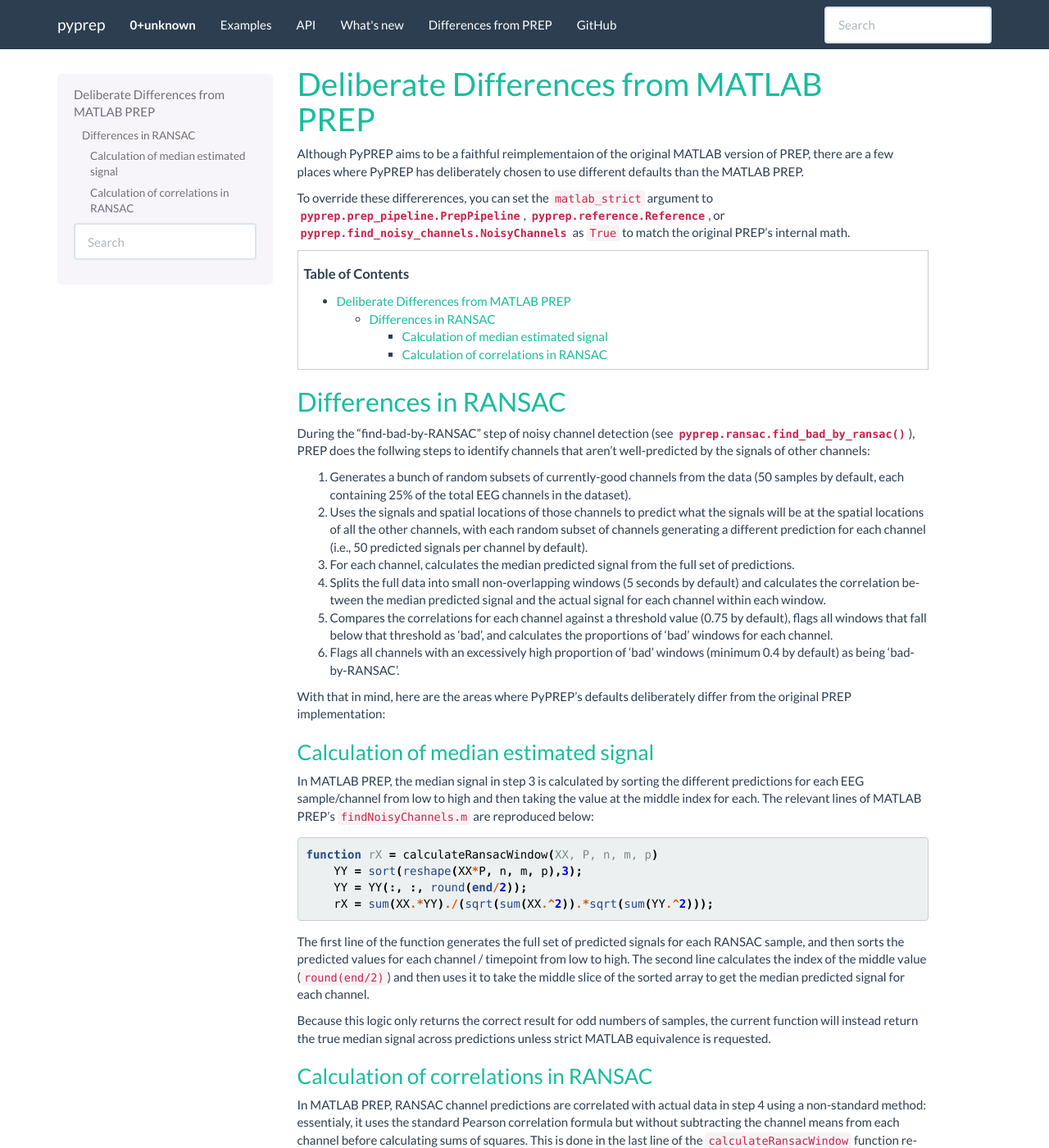
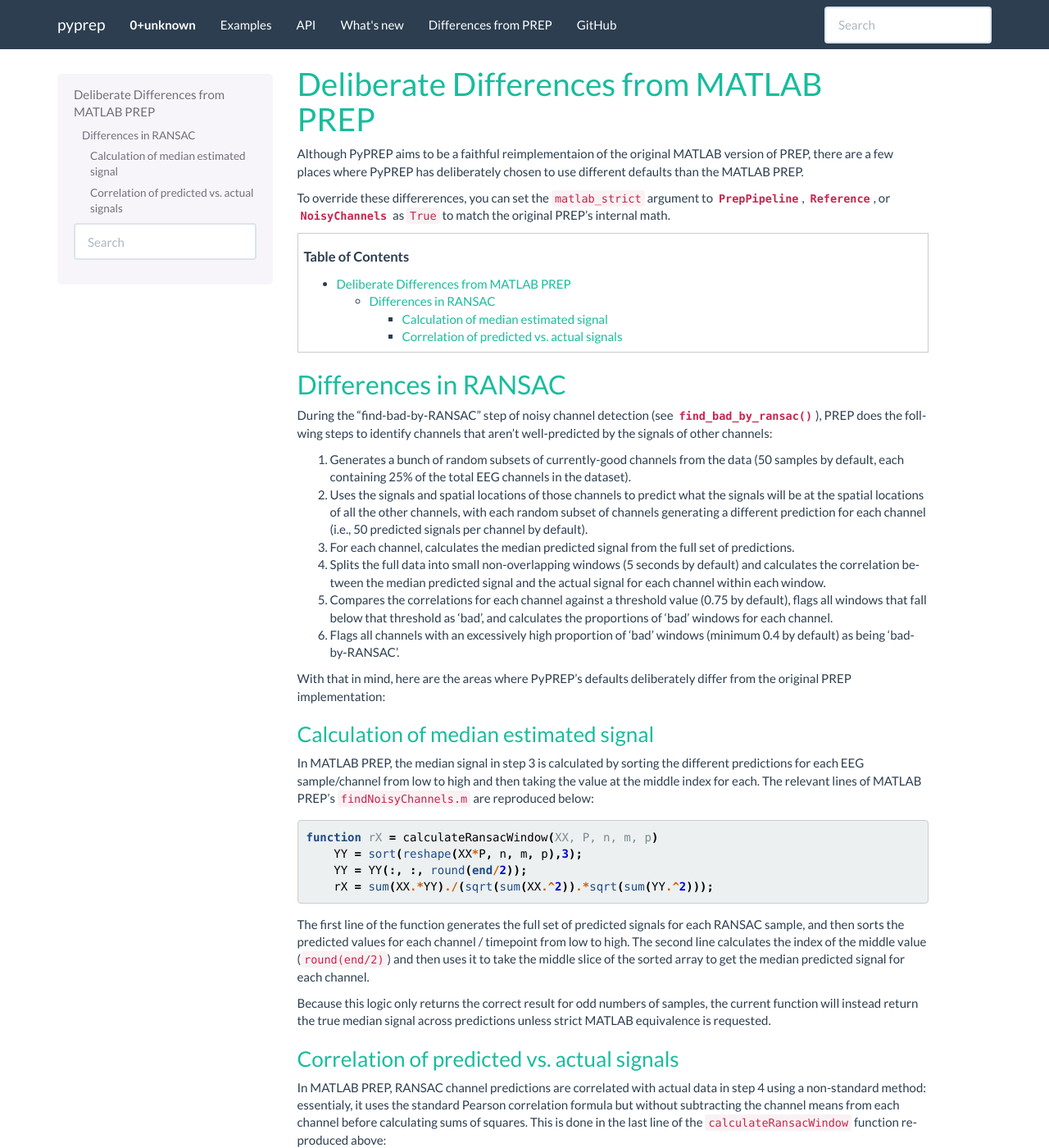
Before and after one commit to sappelhoff/pyprep, a Sphinx documentation site: the page built from docs/matlab_differences.rst, in a window 1280 px wide and 1400 px high. Shown: the whole window at 82% size. Built offline with Sphinx 7.4.7, drawn with Linux system fonts in a browser that asks for light colours.

Commit message:
Try fixing sphinxdoc references and warnings

```diff
--- a/docs/matlab_differences.rst
+++ b/docs/matlab_differences.rst
@@ -1,3 +1,5 @@
+:orphan:
+
 .. _matlab-diffs:
 
 Deliberate Differences from MATLAB PREP
@@ -8,8 +10,9 @@ version of PREP, there are a few places where PyPREP has deliberately chosen
 to use different defaults than the MATLAB PREP.
 
 To override these differerences, you can set the ``matlab_strict`` argument to
-:class:`pyprep.prep_pipeline.PrepPipeline`, :class:`pyprep.reference.Reference`,
-or :class:`pyprep.find_noisy_channels.NoisyChannels` as ``True`` to match the
+:class:`~pyprep.prep_pipeline.PrepPipeline`,
+:class:`~pyprep.reference.Reference`,
+or :class:`~pyprep.find_noisy_channels.NoisyChannels` as ``True`` to match the
 original PREP's internal math.
 
 .. contents:: Table of Contents
@@ -20,7 +23,7 @@ Differences in RANSAC
 ---------------------
 
 During the "find-bad-by-RANSAC" step of noisy channel detection (see
-:func:`pyprep.ransac.find_bad_by_ransac`), PREP does the follwing steps to
+:func:`~pyprep.ransac.find_bad_by_ransac`), PREP does the follwing steps to
 identify channels that aren't well-predicted by the signals of other channels:
 
 1) Generates a bunch of random subsets of currently-good channels from the data
@@ -76,8 +79,8 @@ the current function will instead return the true median signal across
 predictions unless strict MATLAB equivalence is requested.
 
 
-Calculation of correlations in RANSAC
-^^^^^^^^^^^^^^^^^^^^^^^^^^^^^^^^^^^^^
+Correlation of predicted vs. actual signals
+^^^^^^^^^^^^^^^^^^^^^^^^^^^^^^^^^^^^^^^^^^^
 
 In MATLAB PREP, RANSAC channel predictions are correlated with actual data
 in step 4 using a non-standard method: essentialy, it uses the standard Pearson
```
Also changed, not shown: 1 other file.
